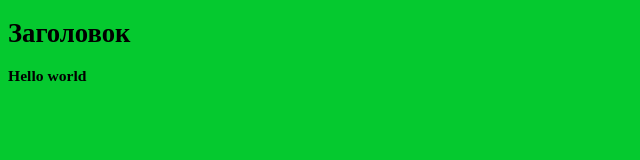
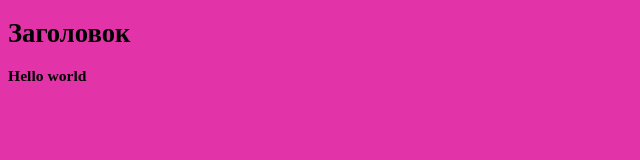
Before and after one commit to Kiplord/Geekbrains_js, a plain HTML site: page index.html in a window 1280 px wide. Shown: the whole page, without its empty margins (0-640 px from the left). Drawn offline with Linux system fonts and the light colour scheme.

Commit message:
change background to pink color

```diff
--- a/style.css
+++ b/style.css
@@ -1,4 +1,4 @@
 body{
-    background-color: #05c92f;
+    background-color: #e234a8;
     font-size: smaller;
 }
```
